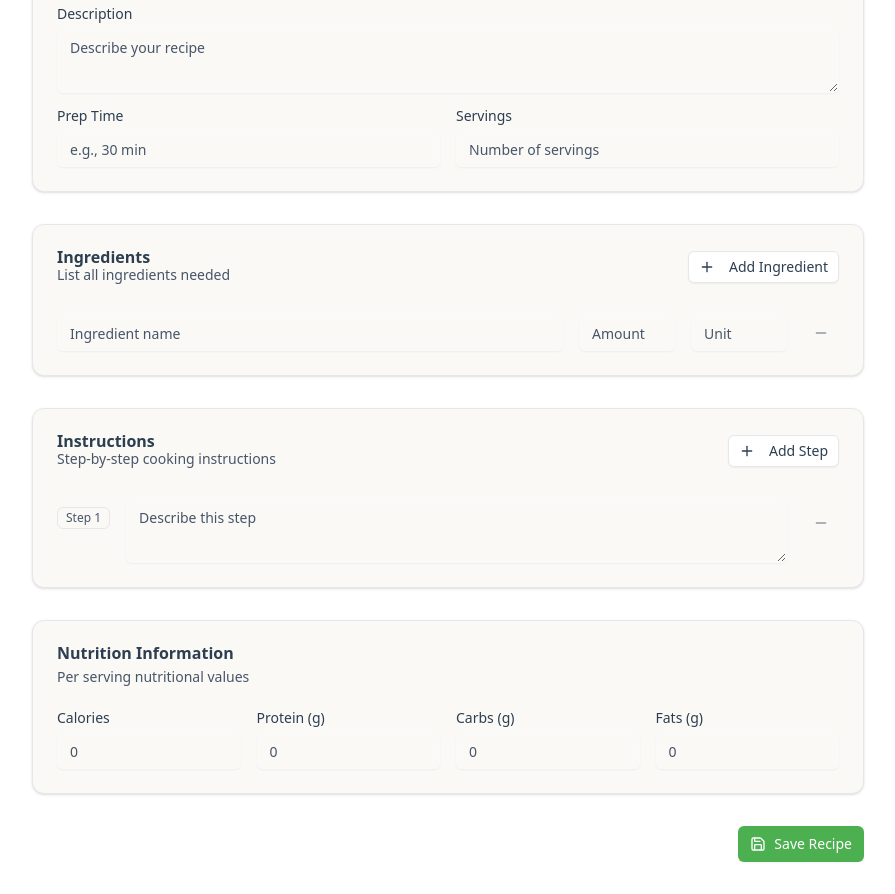
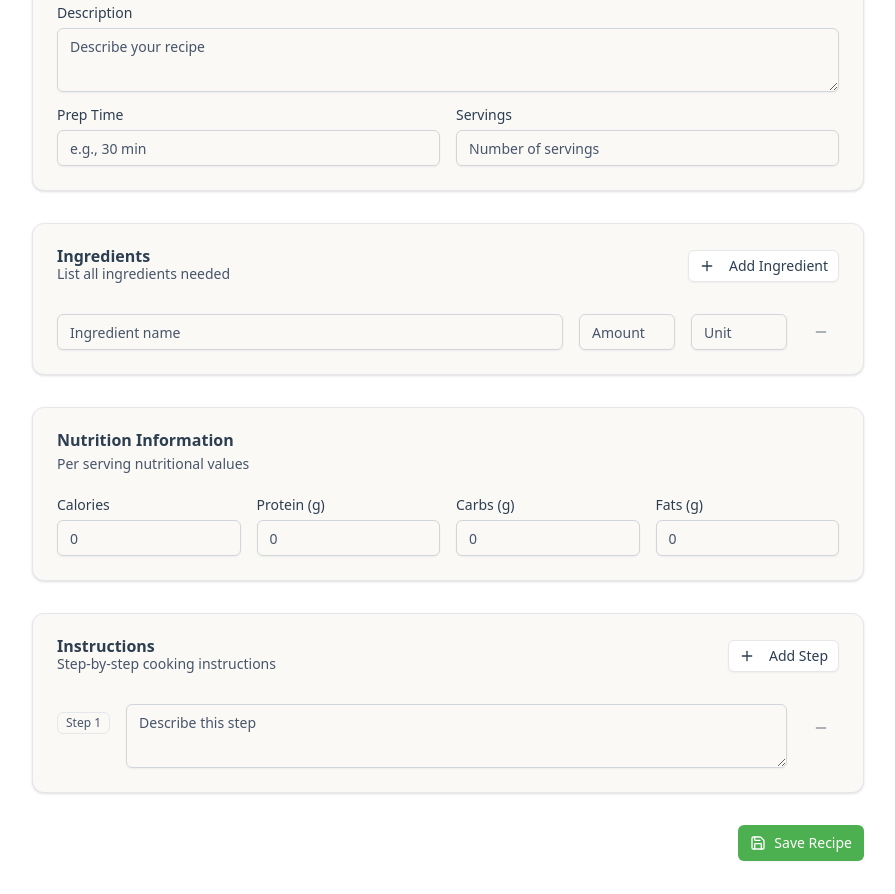
Before and after one commit to SzucsJuan/meals-fit-barreto-szucs, a Next.js app in the folder frontend/: page /recipes/create in a window 1280 px wide. Shown: the part 360-1254 px from the top of the page, without its empty margins (192-1087 px from the left). Built offline with nearby package versions, Linux system fonts and the light colour scheme.

Commit message:
Front: general changes

```diff
--- a/frontend/app/favorites/page.tsx
+++ b/frontend/app/favorites/page.tsx
@@ -181,7 +181,7 @@ export default function FavoritesPage() {
               </div>
             </div>
             <Link href="/">
-              <Button variant="outline">Back to Dashboard</Button>
+              <Button variant="outline">Back to Home</Button>
             </Link>
           </div>
         </div>
@@ -239,7 +239,7 @@ export default function FavoritesPage() {
               placeholder="Search favorites..."
               value={searchQuery}
               onChange={(e) => setSearchQuery(e.target.value)}
-              className="pl-10"
+              className="pl-10 border border-gray-300 focus-visible:border-[#F7D86C] focus-visible:ring-[#FF9800]/30"
             />
           </div>
           <div className="flex gap-2">
--- a/frontend/app/globals.css
+++ b/frontend/app/globals.css
@@ -4,7 +4,6 @@
 @custom-variant dark (&:is(.dark *));
 
 :root {
-  /* Updated color tokens for nutrition/fitness theme */
   --background: #ffffff;
   --foreground: #475569;
   --card: #FAF9F6;
--- a/frontend/app/meals/add/page.tsx
+++ b/frontend/app/meals/add/page.tsx
@@ -122,7 +122,7 @@ export default function AddMealPage() {
                         type="time"
                         value={mealTime}
                         onChange={(e) => setMealTime(e.target.value)}
-                        className="pl-10"
+                        className="pl-10 border border-gray-300 focus-visible:border-[#F7D86C] focus-visible:ring-[#FF9800]/30"
                       />
                     </div>
                   </div>
@@ -142,7 +142,7 @@ export default function AddMealPage() {
                     placeholder="Search for foods..."
                     value={searchQuery}
                     onChange={(e) => setSearchQuery(e.target.value)}
-                    className="pl-10"
+                    className="pl-10 border border-gray-300 focus-visible:border-[#F7D86C] focus-visible:ring-[#FF9800]/30"
                   />
                 </div>
 
--- a/frontend/app/meals/page.tsx
+++ b/frontend/app/meals/page.tsx
@@ -274,7 +274,7 @@ export default function MealsPage() {
                           <Button variant="ghost" size="sm">
                             <Edit className="h-4 w-4" />
                           </Button>
-                          <Button variant="ghost" size="sm">
+                          <Button variant="destructive" size="sm">
                             <Trash2 className="h-4 w-4" />
                           </Button>
                         </div>
--- a/frontend/app/page.tsx
+++ b/frontend/app/page.tsx
@@ -160,9 +160,9 @@ export default function HomePage() {
 
                                       {achievement.unlocked ? (
                                         <div className="flex items-center justify-between gap-2">
-                                          <span className="text-xs text-muted-foreground truncate">
+                                          {/* <span className="text-xs text-muted-foreground truncate">
                                             Unlocked {new Date(achievement.unlockedDate).toLocaleDateString()}
-                                          </span>
+                                          </span> */}
                                           <Button size="sm" variant="ghost" className="h-6 px-2 text-xs flex-shrink-0">
                                             <Share2 className="h-3 w-3 mr-1" />
                                             Share
@@ -279,7 +279,7 @@ export default function HomePage() {
                 </div>
               </CardHeader>
               <CardContent>
-                <Button className="w-full">
+                <Button className="w-full" variant="outline">
                   <Plus className="h-4 w-4 mr-2" />
                   New Recipe
                 </Button>
@@ -325,7 +325,7 @@ export default function HomePage() {
                 </div>
               </CardHeader>
               <CardContent>
-                <Button variant="outline" className="w-full bg-transparent">
+                <Button variant="outline" className="w-full">
                   <Calendar className="h-4 w-4 mr-2" />
                   View Calendar
                 </Button>
--- a/frontend/app/recipes/create/page.tsx
+++ b/frontend/app/recipes/create/page.tsx
@@ -90,7 +90,7 @@ export default function CreateRecipePage() {
       <Navigation />
 
       {/* Header */}
-      <div className="border-b border-border bg-card">
+      <div className="border-border">
         <div className="max-w-4xl mx-auto px-4 sm:px-6 lg:px-8 py-6">
           <div className="flex items-center justify-between">
             <div className="flex items-center gap-3">
@@ -124,6 +124,7 @@ export default function CreateRecipePage() {
                     placeholder="Enter recipe name"
                     value={recipeName}
                     onChange={(e) => setRecipeName(e.target.value)}
+                    className="border border-gray-300 focus-visible:border-[#F7D86C] focus-visible:ring-[#FF9800]/30"
                   />
                 </div>
                 <div className="space-y-2">
@@ -150,6 +151,7 @@ export default function CreateRecipePage() {
                   placeholder="Describe your recipe"
                   value={description}
                   onChange={(e) => setDescription(e.target.value)}
+                  className="border border-gray-300 focus-visible:border-[#F7D86C] focus-visible:ring-[#FF9800]/30"
                 />
               </div>
 
@@ -161,6 +163,7 @@ export default function CreateRecipePage() {
                     placeholder="e.g., 30 min"
                     value={prepTime}
                     onChange={(e) => setPrepTime(e.target.value)}
+                    className="border border-gray-300 focus-visible:border-[#F7D86C] focus-visible:ring-[#FF9800]/30"
                   />
                 </div>
                 <div className="space-y-2">
@@ -171,6 +174,7 @@ export default function CreateRecipePage() {
                     placeholder="Number of servings"
                     value={servings}
                     onChange={(e) => setServings(e.target.value)}
+                    className="border border-gray-300 focus-visible:border-[#F7D86C] focus-visible:ring-[#FF9800]/30"
                   />
                 </div>
               </div>
@@ -199,6 +203,7 @@ export default function CreateRecipePage() {
                       placeholder="Ingredient name"
                       value={ingredient.name}
                       onChange={(e) => updateIngredient(ingredient.id, "name", e.target.value)}
+                      className="border border-gray-300 focus-visible:border-[#F7D86C] focus-visible:ring-[#FF9800]/30"
                     />
                   </div>
                   <div className="w-24">
@@ -206,6 +211,7 @@ export default function CreateRecipePage() {
                       placeholder="Amount"
                       value={ingredient.amount}
                       onChange={(e) => updateIngredient(ingredient.id, "amount", e.target.value)}
+                      className="border border-gray-300 focus-visible:border-[#F7D86C] focus-visible:ring-[#FF9800]/30"
                     />
                   </div>
                   <div className="w-24">
@@ -213,6 +219,7 @@ export default function CreateRecipePage() {
                       placeholder="Unit"
                       value={ingredient.unit}
                       onChange={(e) => updateIngredient(ingredient.id, "unit", e.target.value)}
+                      className="border border-gray-300 focus-visible:border-[#F7D86C] focus-visible:ring-[#FF9800]/30"
                     />
                   </div>
                   <Button
@@ -225,6 +232,62 @@ export default function CreateRecipePage() {
                   </Button>
                 </div>
               ))}
+            </CardContent>
+          </Card>
+
+          {/* Nutrition Information */}
+          <Card>
+            <CardHeader>
+              <CardTitle>Nutrition Information</CardTitle>
+              <CardDescription>Per serving nutritional values</CardDescription>
+            </CardHeader>
+            <CardContent>
+              <div className="grid grid-cols-2 md:grid-cols-4 gap-4">
+                <div className="space-y-2">
+                  <Label htmlFor="calories">Calories</Label>
+                  <Input
+                    id="calories"
+                    type="number"
+                    placeholder="0"
+                    value={nutrition.calories}
+                    onChange={(e) => setNutrition({ ...nutrition, calories: e.target.value })}
+                    className="border border-gray-300 focus-visible:border-[#F7D86C] focus-visible:ring-[#FF9800]/30"
+                  />
+                </div>
+                <div className="space-y-2">
+                  <Label htmlFor="protein">Protein (g)</Label>
+                  <Input
+                    id="protein"
+                    type="number"
+                    placeholder="0"
+                    value={nutrition.protein}
+                    onChange={(e) => setNutrition({ ...nutrition, protein: e.target.value })}
+                    className="border border-gray-300 focus-visible:border-[#F7D86C] focus-visible:ring-[#FF9800]/30"
+                  />
+                </div>
+                <div className="space-y-2">
+                  <Label htmlFor="carbs">Carbs (g)</Label>
+                  <Input
+                    id="carbs"
+                    type="number"
+                    placeholder="0"
+                    value={nutrition.carbs}
+                    onChange={(e) => setNutrition({ ...nutrition, carbs: e.target.value })}
+                    className="border border-gray-300 focus-visible:border-[#F7D86C] focus-visible:ring-[#FF9800]/30"
+                  />
+                </div>
+                <div className="space-y-2">
+                  <Label htmlFor="fats">Fats (g)</Label>
+                  <Input
+                    id="fats"
+                    type="number"
+                    placeholder="0"
+                    value={nutrition.fats}
+                    onChange={(e) => setNutrition({ ...nutrition, fats: e.target.value })}
+                    className="border border-gray-300 focus-visible:border-[#F7D86C] focus-visible:ring-[#FF9800]/30"
+                  />
+                </div>
+              </div>
             </CardContent>
           </Card>
 
@@ -253,6 +316,7 @@ export default function CreateRecipePage() {
                       placeholder="Describe this step"
                       value={instruction.step}
                       onChange={(e) => updateInstruction(instruction.id, e.target.value)}
+                      className="border border-gray-300 focus-visible:border-[#F7D86C] focus-visible:ring-[#FF9800]/30"
                     />
                   </div>
                   <Button
@@ -269,58 +333,6 @@ export default function CreateRecipePage() {
             </CardContent>
           </Card>
 
-          {/* Nutrition Information */}
-          <Card>
-            <CardHeader>
-              <CardTitle>Nutrition Information</CardTitle>
-              <CardDescription>Per serving nutritional values</CardDescription>
-            </CardHeader>
-            <CardContent>
-              <div className="grid grid-cols-2 md:grid-cols-4 gap-4">
-                <div className="space-y-2">
-                  <Label htmlFor="calories">Calories</Label>
-                  <Input
-                    id="calories"
-                    type="number"
-                    placeholder="0"
-                    value={nutrition.calories}
-                    onChange={(e) => setNutrition({ ...nutrition, calories: e.target.value })}
-                  />
-                </div>
-                <div className="space-y-2">
-                  <Label htmlFor="protein">Protein (g)</Label>
-                  <Input
-                    id="protein"
-                    type="number"
-                    placeholder="0"
-                    value={nutrition.protein}
-                    onChange={(e) => setNutrition({ ...nutrition, protein: e.target.value })}
-                  />
-                </div>
-                <div className="space-y-2">
-                  <Label htmlFor="carbs">Carbs (g)</Label>
-                  <Input
-                    id="carbs"
-                    type="number"
-                    placeholder="0"
-                    value={nutrition.carbs}
-                    onChange={(e) => setNutrition({ ...nutrition, carbs: e.target.value })}
-                  />
-                </div>
-                <div className="space-y-2">
-                  <Label htmlFor="fats">Fats (g)</Label>
-                  <Input
-                    id="fats"
-                    type="number"
-                    placeholder="0"
-                    value={nutrition.fats}
-                    onChange={(e) => setNutrition({ ...nutrition, fats: e.target.value })}
-                  />
-                </div>
-              </div>
-            </CardContent>
-          </Card>
-
           {/* Save Button */}
           <div className="flex justify-end">
             <Button onClick={handleSave} className="flex items-center gap-2">
--- a/frontend/components/navigation.tsx
+++ b/frontend/components/navigation.tsx
@@ -27,7 +27,7 @@ export default function Navigation() {
           className={`flex items-center gap-2 ${mobile ? "w-full justify-start" : ""}`}
         >
           <Home className="h-4 w-4" />
-          Dashboard
+          Home
         </Button>
       </Link>
       <Link href="/recipes" onClick={onLinkClick}>
--- a/frontend/components/ui/button.tsx
+++ b/frontend/components/ui/button.tsx
@@ -12,7 +12,7 @@ const buttonVariants = cva(
         default:
           "bg-primary text-primary-foreground shadow-xs hover:bg-primary/90",
         destructive:
-          "bg-destructive text-white shadow-xs hover:bg-destructive/90 focus-visible:ring-destructive/20 dark:focus-visible:ring-destructive/40 dark:bg-destructive/60",
+          "hover:bg-destructive hover:text-white dark:hover:bg-destructive/50",
         outline:
           "border bg-background shadow-xs hover:bg-accent hover:text-[#2C3E50] dark:bg-input/30 dark:border-input dark:hover:bg-input/50",
         secondary:
```
Also changed, not shown: 1 other file (tests, documents, lock files or other folders).
